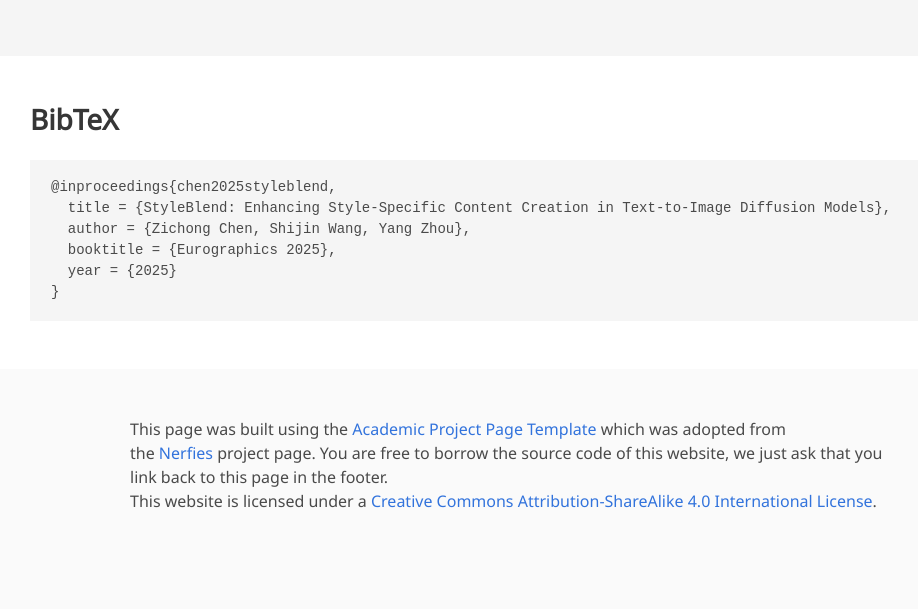
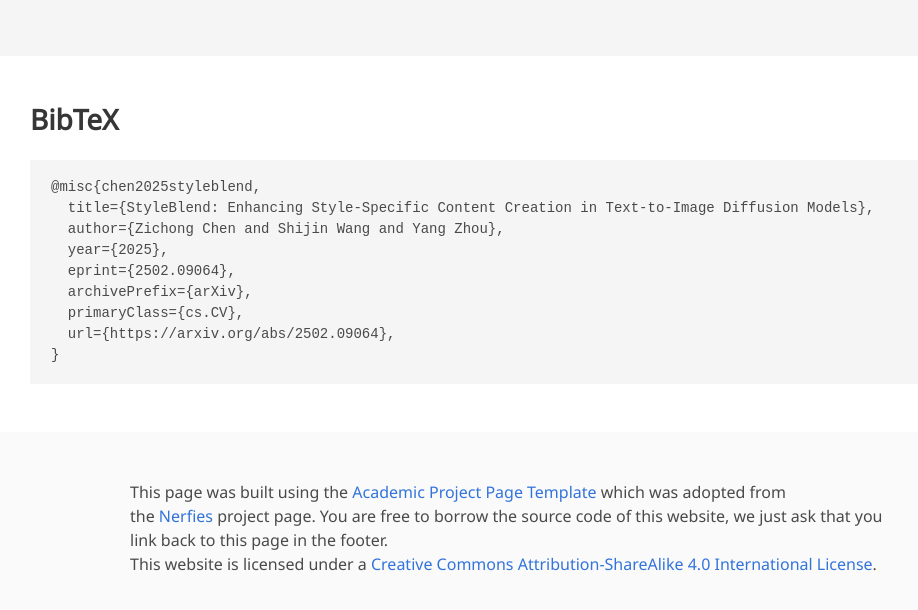
Before and after one commit to zichongc/StyleBlend, a plain HTML site: page index.html in a window 1280 px wide. Shown: the part 5042-5652 px from the top of the page, without its empty margins (130-1048 px from the left). Drawn offline with nearby package versions, Linux system fonts and the light colour scheme; some icons are missing; a web font is replaced by a local one.

Commit message:
Update index.html

```diff
--- a/index.html
+++ b/index.html
@@ -63,7 +63,7 @@
 
                     <!-- ArXiv abstract Link -->
                     <span class="link-block">
-                      <a href="https://arxiv.org/abs/<ARXIV PAPER ID>" target="_blank"
+                      <a href="https://arxiv.org/abs/2502.09064" target="_blank"
                       class="external-link button is-normal is-rounded is-dark">
                       <span class="icon">
                         <i class="ai ai-arxiv"></i>
@@ -269,11 +269,14 @@
 <section class="section" id="BibTeX">
   <div class="container is-max-desktop content">
     <h2 class="title">BibTeX</h2>
-    <pre><code>@inproceedings{chen2025styleblend,
-  title = {StyleBlend: Enhancing Style-Specific Content Creation in Text-to-Image Diffusion Models},
-  author = {Zichong Chen, Shijin Wang, Yang Zhou},
-  booktitle = {Eurographics 2025},
-  year = {2025}
+    <pre><code>@misc{chen2025styleblend,
+  title={StyleBlend: Enhancing Style-Specific Content Creation in Text-to-Image Diffusion Models},
+  author={Zichong Chen and Shijin Wang and Yang Zhou},
+  year={2025},
+  eprint={2502.09064},
+  archivePrefix={arXiv},
+  primaryClass={cs.CV},
+  url={https://arxiv.org/abs/2502.09064},
 }</code></pre>
   </div>
 </section>
```
